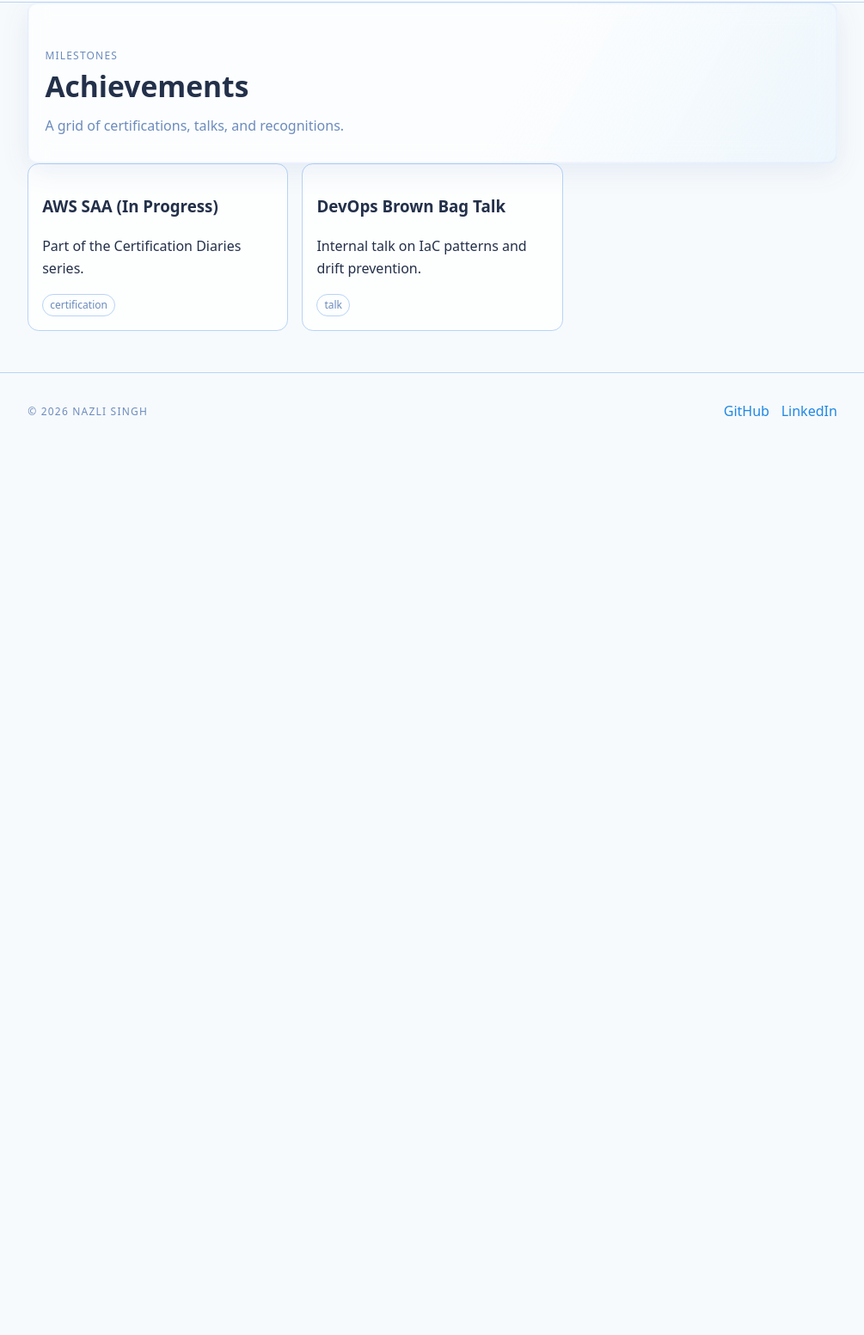
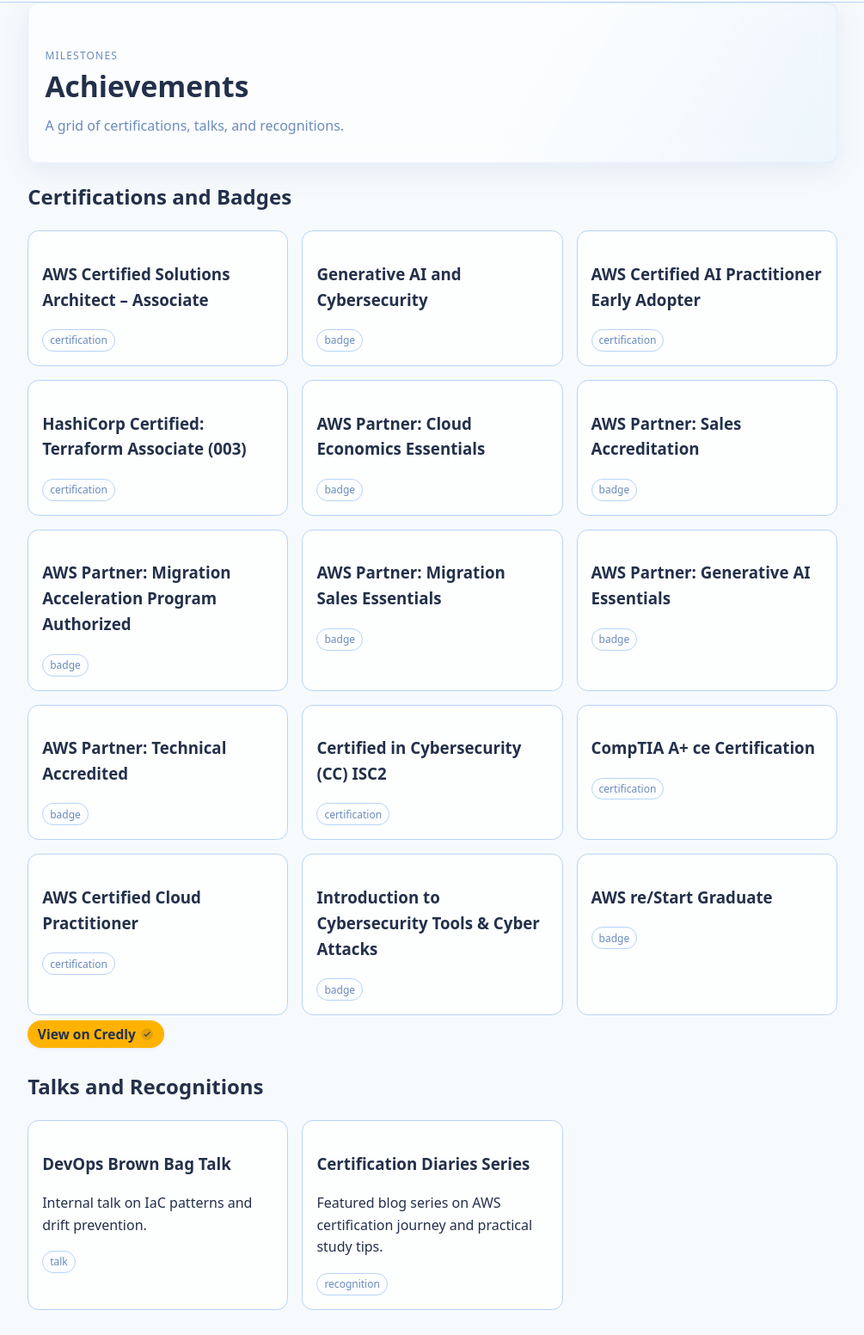
Before and after one commit to naz26/nazliinthecloud, an Eleventy site: page src/achievements/index.njk in a window 1280 px wide. Shown: the part 67-1620 px from the top of the page at 86% size, without its empty margins (137-1142 px from the left). Before the commit the page ends 800 px from the top, so only its background shows below. Built offline with nearby package versions, Linux system fonts and the light colour scheme; Eleventy itself is replaced by a stand-in of ours; files that its build step writes are made by us from their sources.

Commit message:
feat: add "View on Credly" button shortcode and corresponding styles for enhanced post engagement

```diff
--- a/src/achievements/index.njk
+++ b/src/achievements/index.njk
@@ -8,15 +8,42 @@
   <p>A grid of certifications, talks, and recognitions.</p>
 </header>
 
+
+<section>
+  <h2>Certifications and Badges</h2>
   <div class="grid">
-  <div class="card">
-    <h3>AWS SAA (In Progress)</h3>
-    <p>Part of the Certification Diaries series.</p>
-    <span class="tag">certification</span>
+    <div class="card"><h3>AWS Certified Solutions Architect – Associate</h3><span class="tag">certification</span></div>
+    <div class="card"><h3>Generative AI and Cybersecurity</h3><span class="tag">badge</span></div>
+    <div class="card"><h3>AWS Certified AI Practitioner Early Adopter</h3><span class="tag">certification</span></div>
+    <div class="card"><h3>HashiCorp Certified: Terraform Associate (003)</h3><span class="tag">certification</span></div>
+    <div class="card"><h3>AWS Partner: Cloud Economics Essentials</h3><span class="tag">badge</span></div>
+    <div class="card"><h3>AWS Partner: Sales Accreditation</h3><span class="tag">badge</span></div>
+    <div class="card"><h3>AWS Partner: Migration Acceleration Program Authorized</h3><span class="tag">badge</span></div>
+    <div class="card"><h3>AWS Partner: Migration Sales Essentials</h3><span class="tag">badge</span></div>
+    <div class="card"><h3>AWS Partner: Generative AI Essentials</h3><span class="tag">badge</span></div>
+    <div class="card"><h3>AWS Partner: Technical Accredited</h3><span class="tag">badge</span></div>
+    <div class="card"><h3>Certified in Cybersecurity (CC) ISC2</h3><span class="tag">certification</span></div>
+    <div class="card"><h3>CompTIA A+ ce Certification</h3><span class="tag">certification</span></div>
+    <div class="card"><h3>AWS Certified Cloud Practitioner</h3><span class="tag">certification</span></div>
+    <div class="card"><h3>Introduction to Cybersecurity Tools &amp; Cyber Attacks</h3><span class="tag">badge</span></div>
+    <div class="card"><h3>AWS re/Start Graduate</h3><span class="tag">badge</span></div>
   </div>
+  {% credlyButton "https://www.credly.com/users/nazli-singh/badges#credly" %}
+</section>
+
+<section>
+  <h2>Talks and Recognitions</h2>
+  <div class="grid">
     <div class="card">
       <h3>DevOps Brown Bag Talk</h3>
       <p>Internal talk on IaC patterns and drift prevention.</p>
       <span class="tag">talk</span>
     </div>
+    <div class="card">
+      <h3>Certification Diaries Series</h3>
+      <p>Featured blog series on AWS certification journey and practical study tips.</p>
+      <span class="tag">recognition</span>
     </div>
+    <!-- Add more talks or recognitions here as you achieve them -->
+  </div>
+</section>
--- a/src/assets/css/styles.css
+++ b/src/assets/css/styles.css
@@ -1,3 +1,36 @@
+/* Credly button styles */
+.btn-credly {
+  display: inline-flex;
+  align-items: center;
+  gap: 0.32rem;
+  padding: 0.22em 0.75em;
+  font-weight: 600;
+  font-size: 0.97em;
+  border-radius: 1.1em;
+  border: none;
+  background: var(--accent, #02b875);
+  color: var(--accent-contrast, #fff);
+  box-shadow: 0 1px 4px rgba(0,0,0,0.07);
+  text-decoration: none;
+  transition: background 0.2s, color 0.2s, box-shadow 0.2s;
+  margin: 0.38em 0;
+}
+.btn-credly:hover,
+.btn-credly:focus {
+  background: var(--link, #02675a);
+  color: var(--text, #fff);
+  box-shadow: 0 4px 24px rgba(0,0,0,0.12);
+  text-decoration: none;
+}
+.btn-credly__icon {
+  width: 1.05em;
+  height: 1.05em;
+  vertical-align: middle;
+  flex-shrink: 0;
+  fill: currentColor;
+  opacity: 0.82;
+  transition: opacity 0.2s;
+}
 /* --------- Color system (Light / Dark) --------- */
 :root {
   --bg: #f7fafc;              /* soft sky blue-white */
```
Also changed, not shown: .eleventy.js. Lines whose indentation alone changed are shown as unchanged.
